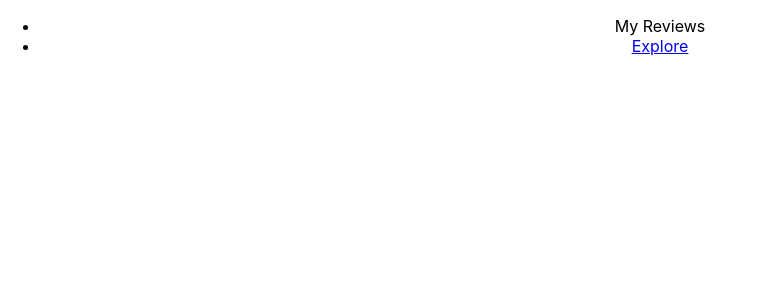
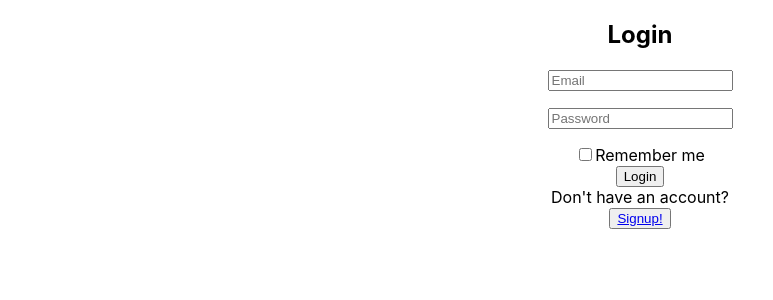
Before and after one commit to tanglero4/PandaCritic-2.0, a React (Create React App) app in the folder my-app/: page / in a window 1280 px wide. Shown: the top 300 px of the page, without its empty margins (0-773 px from the left). Built offline with nearby package versions, Linux system fonts and the light colour scheme.

Commit message:
login form is the landing page

```diff
--- a/my-app/src/App.js
+++ b/my-app/src/App.js
@@ -5,7 +5,7 @@ import './App.css';
 function App() {
   return (
     <div className="App">
-      <MyReviews />
+      <LoginForm />
     </div>
   );
 }
```
